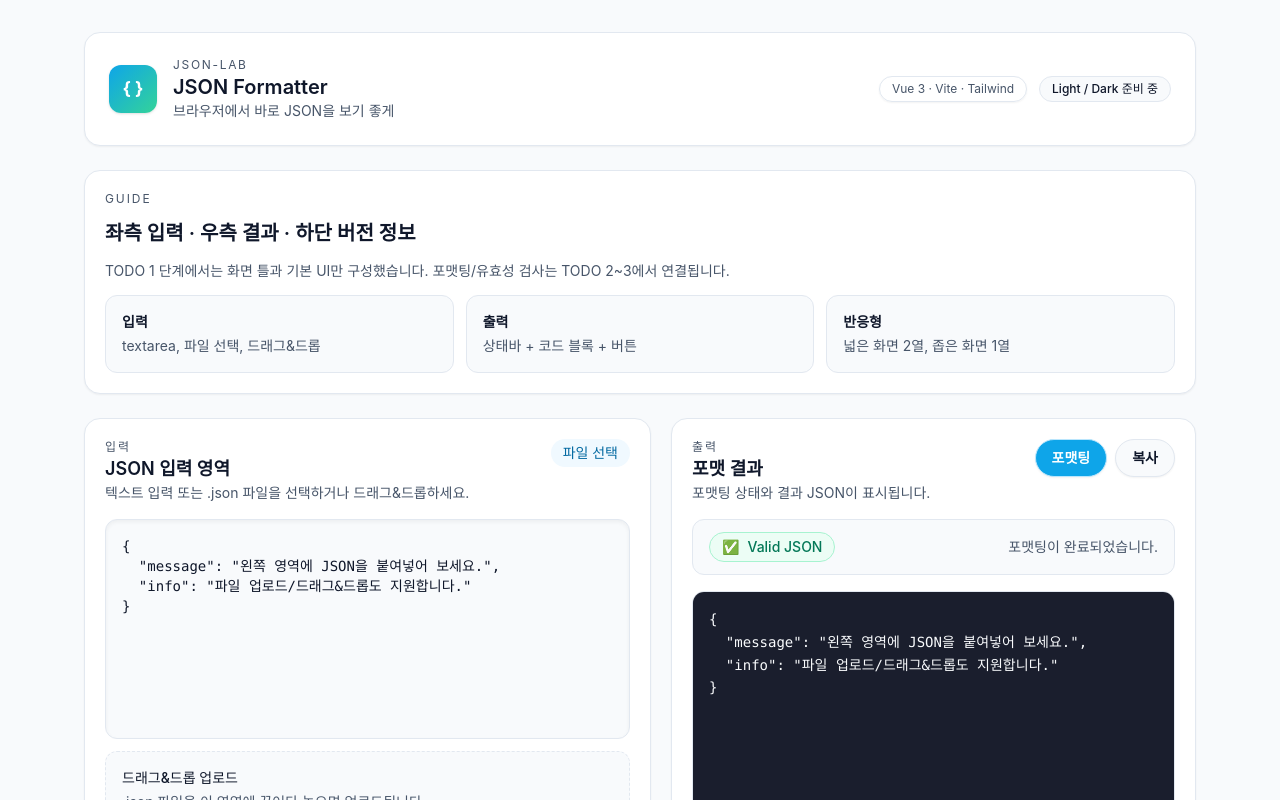
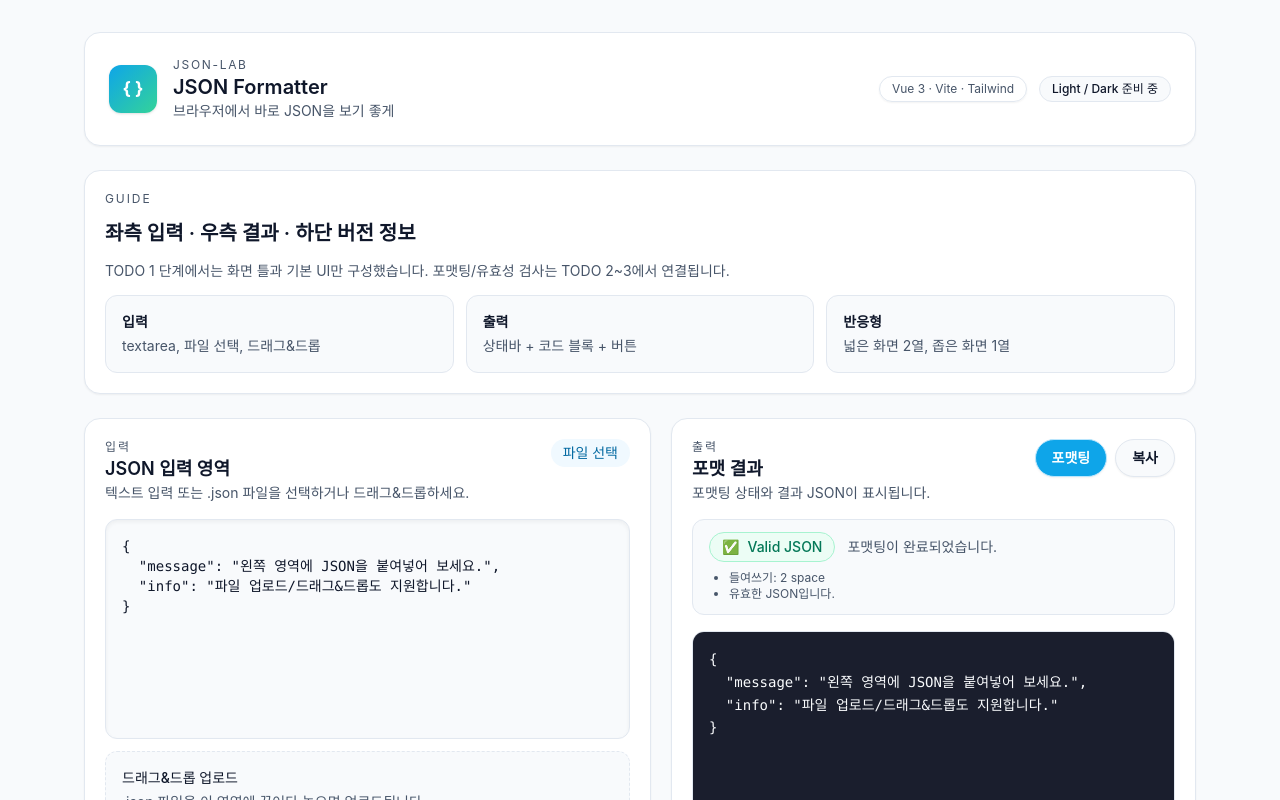
Before and after one commit to ilestri/json-lab, a Vue app: page / in a window 1280 px wide. Both pictures are taken after a click on the button "포맷팅". Shown: the top 800 px of the page. Built offline with nearby package versions, Linux system fonts and the light colour scheme.

Commit message:
feat: JSON 유효성 상태 표기와 에러 상세 메시지 추가

```diff
--- a/src/App.vue
+++ b/src/App.vue
@@ -23,6 +23,7 @@ const formattedPreview = ref<string>(
 
 const status = ref<JsonStatus>('idle')
 const statusMessage = ref('포맷팅 버튼을 누르면 결과가 표시됩니다.')
+const statusDetails = ref<string[]>([])
 
 const handleFormat = () => {
   const parsed = parseJson(rawInput.value)
@@ -31,12 +32,19 @@ const handleFormat = () => {
     status.value = 'invalid'
     const location = parsed.line && parsed.column ? ` (줄 ${parsed.line}, 열 ${parsed.column})` : ''
     statusMessage.value = `에러: ${parsed.message}${location}`
+    statusDetails.value = [
+      parsed.position != null
+        ? `에러 위치: ${parsed.position}번째 문자${location}`
+        : '에러 위치 정보를 찾지 못했습니다.',
+      'JSON 구조(괄호·쉼표·따옴표)를 다시 확인하세요.',
+    ]
     return
   }
 
   formattedPreview.value = formatJson(parsed.data, indent)
   status.value = 'valid'
   statusMessage.value = '포맷팅이 완료되었습니다.'
+  statusDetails.value = ['들여쓰기: 2 space', '유효한 JSON입니다.']
 }
 
 const handleCopy = async () => {
@@ -101,6 +109,7 @@ const handleCopy = async () => {
           :formatted-value="formattedPreview"
           :status="status"
           :message="statusMessage"
+          :details="statusDetails"
           @format="handleFormat"
           @copy="handleCopy"
         />
--- a/src/components/JsonOutputPanel.vue
+++ b/src/components/JsonOutputPanel.vue
@@ -8,9 +8,11 @@ const props = withDefaults(
     formattedValue: string
     status: Status
     message?: string
+    details?: string[]
   }>(),
   {
     message: '포맷팅을 실행하면 상태가 표시됩니다.',
+    details: () => [],
   }
 )
 
@@ -71,8 +73,10 @@ const statusChip = computed(() => {
     </div>
 
     <div
-      class="flex items-center justify-between rounded-xl border border-[var(--color-border)] bg-[var(--color-background)] px-4 py-3"
+      class="flex flex-col gap-2 rounded-xl border border-[var(--color-border)] bg-[var(--color-background)] px-4 py-3"
+      aria-live="polite"
     >
+      <div class="flex items-center gap-3">
         <div
           class="inline-flex items-center gap-2 rounded-full border px-3 py-1 text-sm font-medium"
           :class="statusChip.tone"
@@ -81,6 +85,12 @@ const statusChip = computed(() => {
           <span>{{ statusChip.label }}</span>
         </div>
         <p class="text-sm text-[var(--color-muted)]">{{ props.message }}</p>
+      </div>
+      <ul v-if="props.details.length" class="list-disc pl-5 text-xs text-[var(--color-muted)]">
+        <li v-for="(item, index) in props.details" :key="index">
+          {{ item }}
+        </li>
+      </ul>
     </div>
 
     <div class="flex-1 overflow-hidden rounded-xl border border-[var(--color-border)]">
```
Also changed, not shown: 1 other file (tests, documents, lock files or other folders). Lines whose indentation alone changed are shown as unchanged.
